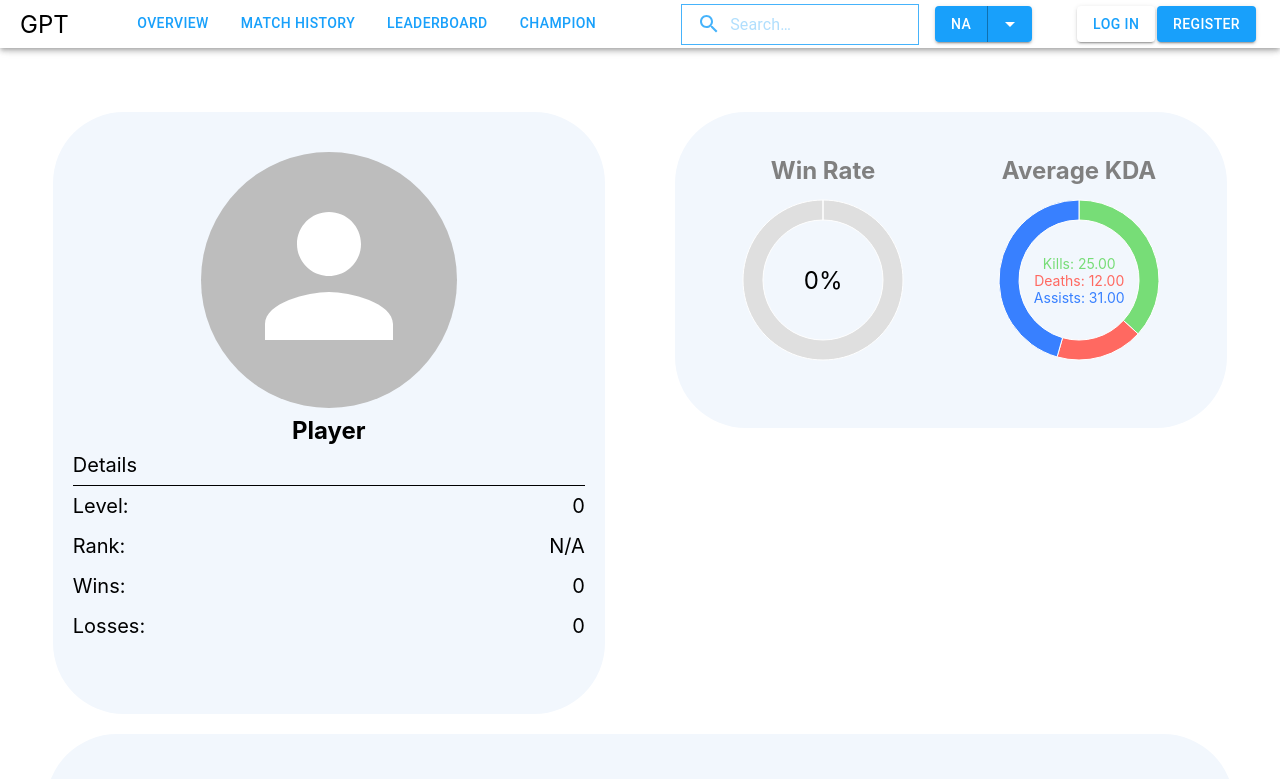
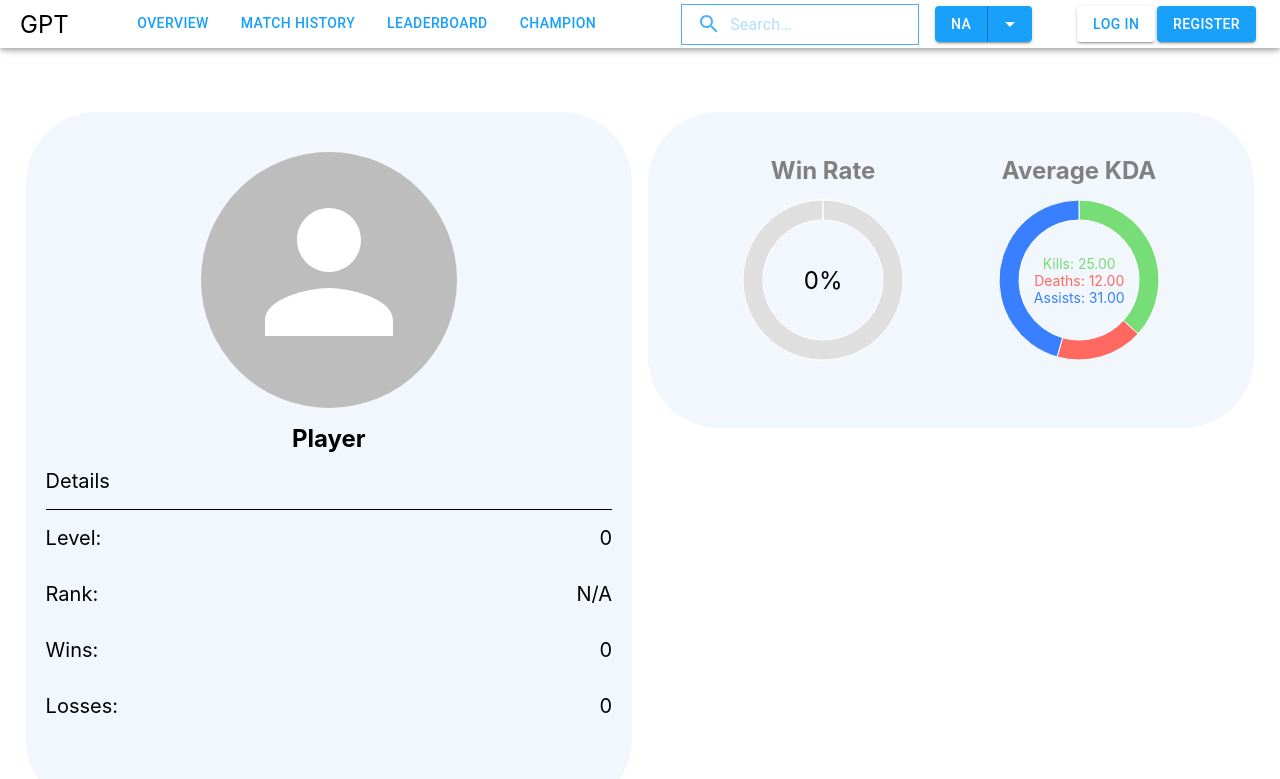
Before and after one commit to sunnydl/GamePerformanceTracker, a React (Create React App) app in the folder frontend/: page /overview in a window 1280 px wide. Shown: the top 779 px of the page. Built offline with nearby package versions, Linux system fonts and the light colour scheme.

Commit message:
update styling to better match figma draft. #33

```diff
--- a/frontend/src/pages/Overview/components/UserSummary/UserSummary.tsx
+++ b/frontend/src/pages/Overview/components/UserSummary/UserSummary.tsx
@@ -46,8 +46,8 @@ function UserSummary() {
         </ProfileWrapper>
       </Grid>
       <Grid container item xs={12} lg={6}>
-        <ChartsWrapper>
-          <Grid item xs={12} lg={6}>
+        <Grid item xs={12}>
+          <ChartsWrapper>
             <CircleChart
               title="Win Rate"
               data={[
@@ -56,8 +56,6 @@ function UserSummary() {
               ]}
               labels={[{ style: { fontSize: "1.5rem" }, value: `${winRate}%` }]}
             />
-          </Grid>
-          <Grid item xs={12} lg={6}>
             <CircleChart
               title="Average KDA"
               data={[
@@ -71,8 +69,8 @@ function UserSummary() {
                 { style: { fontSize: "0.875rem", color: "#3880FF" }, value: `Assists: ${assists.toFixed(2)}` },
               ]}
             />
-          </Grid>
-        </ChartsWrapper>
+          </ChartsWrapper>
+        </Grid>
       </Grid>
     </Grid>
   );
--- a/frontend/src/pages/Overview/components/UserSummary/style.ts
+++ b/frontend/src/pages/Overview/components/UserSummary/style.ts
@@ -4,7 +4,7 @@ import { Box } from '@mui/material';
 export const ProfileWrapper = styled(Box)(({ theme }) => ({
     display: "flex",
     flexDirection: "column",
-    maxWidth: '512px',
+    maxWidth: '600px',
     margin: 'auto',
     padding: '40px 20px 60px 20px',
     backgroundColor: '#F2F7FD',
@@ -22,11 +22,11 @@ export const ProfileWrapper = styled(Box)(({ theme }) => ({
 
     "& .header-wrapper": {
         borderBottom: "1px solid",
-        paddingBottom: "8px"
+        paddingBottom: "16px"
     },
 
     "& *": {
-        marginBottom: "8px",
+        marginBottom: "16px",
     }
 }));
 
@@ -34,17 +34,11 @@ export const ChartsWrapper = styled(Box)(({ theme }) => ({
     display: "flex",
     flexWrap: "wrap",
     justifyContent: "center",
-    height: 'fit-content',
-    marginLeft: 'auto',
-    marginRight: 'auto',
+    maxWidth: '600px',
+    margin: 'auto',
     padding: '40px 20px 20px 20px',
     backgroundColor: '#F2F7FD',
     borderRadius: '71px',
-
-    "& *": {
-        marginLeft: 'auto',
-        marginRight: 'auto',
-    }
 }));
 
 export const CircleChartWrapper = styled('div')(({ theme }) => ({
```
